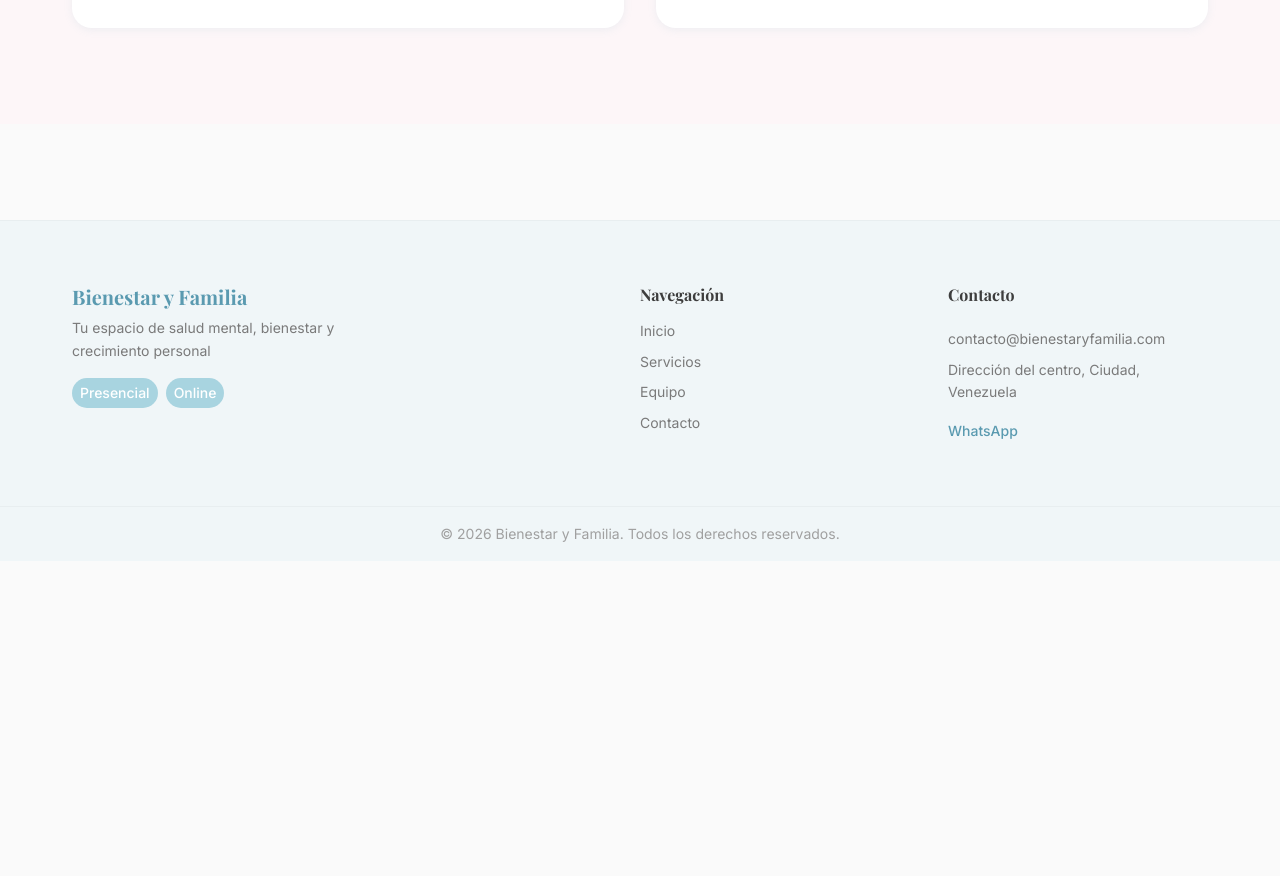
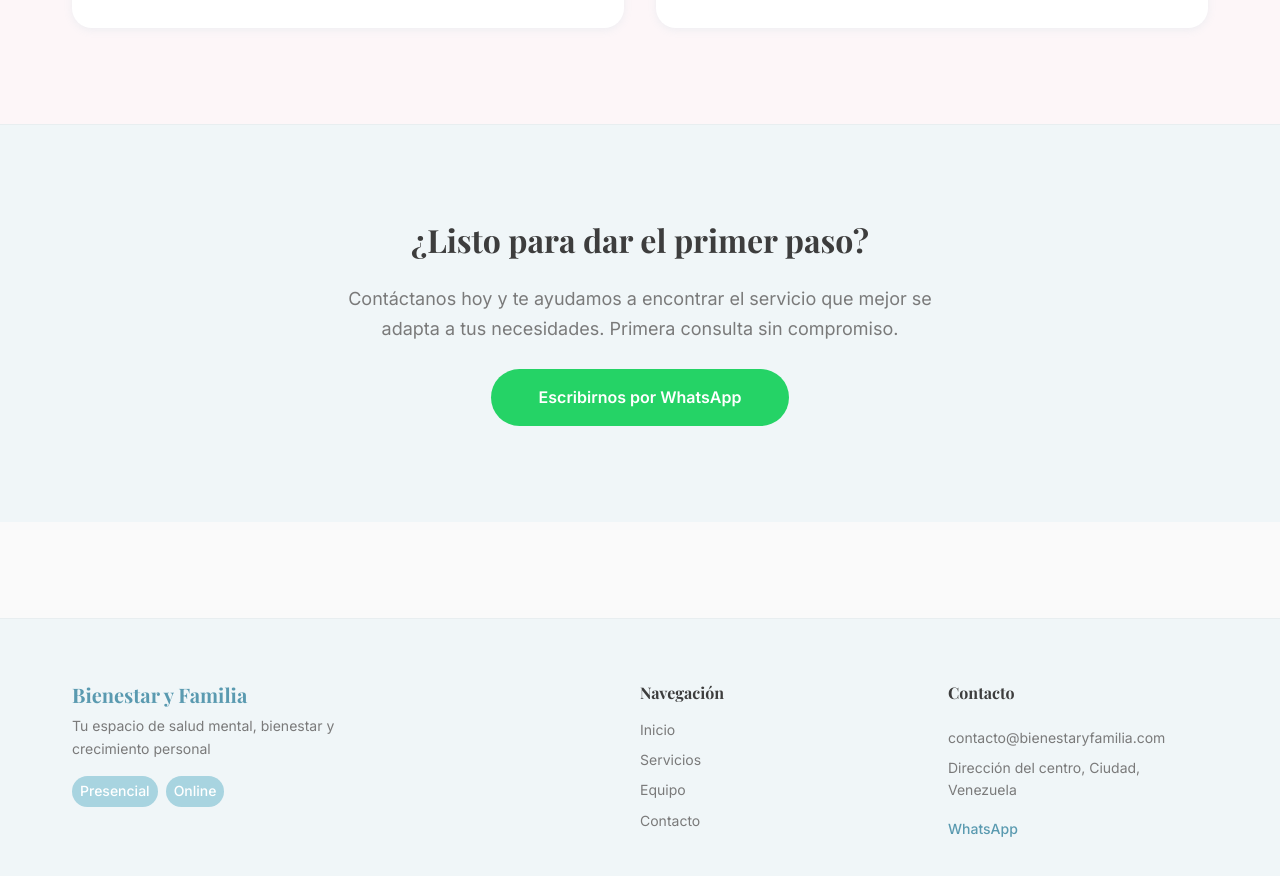
Before and after one commit to gabriela-her/bienestar-familia, a React (Vite) app: page / in a window 1280 px wide. Shown: the part 3020-3896 px from the top of the page. Before the commit the page ends 3581 px from the top, so only its background shows below. Built offline with nearby package versions, Linux system fonts and the light colour scheme.

Commit message:
feat: add home CTA section

```diff
--- a/src/pages/Home/Home.tsx
+++ b/src/pages/Home/Home.tsx
@@ -3,6 +3,7 @@ import './Home.css'
 import About from './components/About/About'
 import ServicesPreview from './components/ServicesPreview/ServicesPreview'
 import Modalities from './components/Modalities/Modalities'
+import HomeCTA from './components/HomeCTA/HomeCTA'
 
 function Home() {
   return (
@@ -11,6 +12,7 @@ function Home() {
       <About />
       <ServicesPreview />
       <Modalities />
+      <HomeCTA />
     </main>
   )
 }
--- a/src/pages/Home/components/HomeCTA/HomeCTA.css
+++ b/src/pages/Home/components/HomeCTA/HomeCTA.css
@@ -0,0 +1,44 @@
+.home-cta {
+  padding: var(--spacing-4xl) 0;
+  background-color: var(--color-background-soft);
+  border-top: 1px solid var(--color-border);
+}
+
+.home-cta__container {
+  max-width: var(--max-width-text);
+  margin: 0 auto;
+  padding: 0 var(--spacing-xl);
+  text-align: center;
+  display: flex;
+  flex-direction: column;
+  align-items: center;
+  gap: var(--spacing-lg);
+}
+
+.home-cta__title {
+  font-size: var(--font-size-3xl);
+  color: var(--color-text);
+}
+
+.home-cta__subtitle {
+  font-size: var(--font-size-lg);
+  color: var(--color-text-light);
+  line-height: 1.7;
+}
+
+.home-cta__btn {
+  display: inline-block;
+  padding: var(--spacing-md) var(--spacing-2xl);
+  background-color: #25d366;
+  color: var(--color-white);
+  border-radius: var(--border-radius-full);
+  font-weight: var(--font-weight-semibold);
+  font-size: var(--font-size-base);
+  transition: all var(--transition-fast);
+}
+
+.home-cta__btn:hover {
+  background-color: #1da851;
+  transform: translateY(-2px);
+  box-shadow: var(--shadow-md);
+}
--- a/src/pages/Home/components/HomeCTA/HomeCTA.tsx
+++ b/src/pages/Home/components/HomeCTA/HomeCTA.tsx
@@ -0,0 +1,30 @@
+import { siteConfig } from '../../../../data/config'
+import './HomeCTA.css'
+
+function HomeCTA() {
+  const whatsappUrl = `https://wa.me/${siteConfig.whatsapp}?text=${encodeURIComponent(siteConfig.whatsappMessage)}`
+
+  return (
+    <section className="home-cta">
+      <div className="home-cta__container">
+        <h2 className="home-cta__title">
+          ¿Listo para dar el primer paso?
+        </h2>
+        <p className="home-cta__subtitle">
+          Contáctanos hoy y te ayudamos a encontrar el servicio que mejor
+          se adapta a tus necesidades. Primera consulta sin compromiso.
+        </p>
+        <a
+          href={whatsappUrl}
+          target="_blank"
+          rel="noopener noreferrer"
+          className="home-cta__btn"
+        >
+          Escribirnos por WhatsApp
+        </a>
+      </div>
+    </section>
+  )
+}
+
+export default HomeCTA
```
